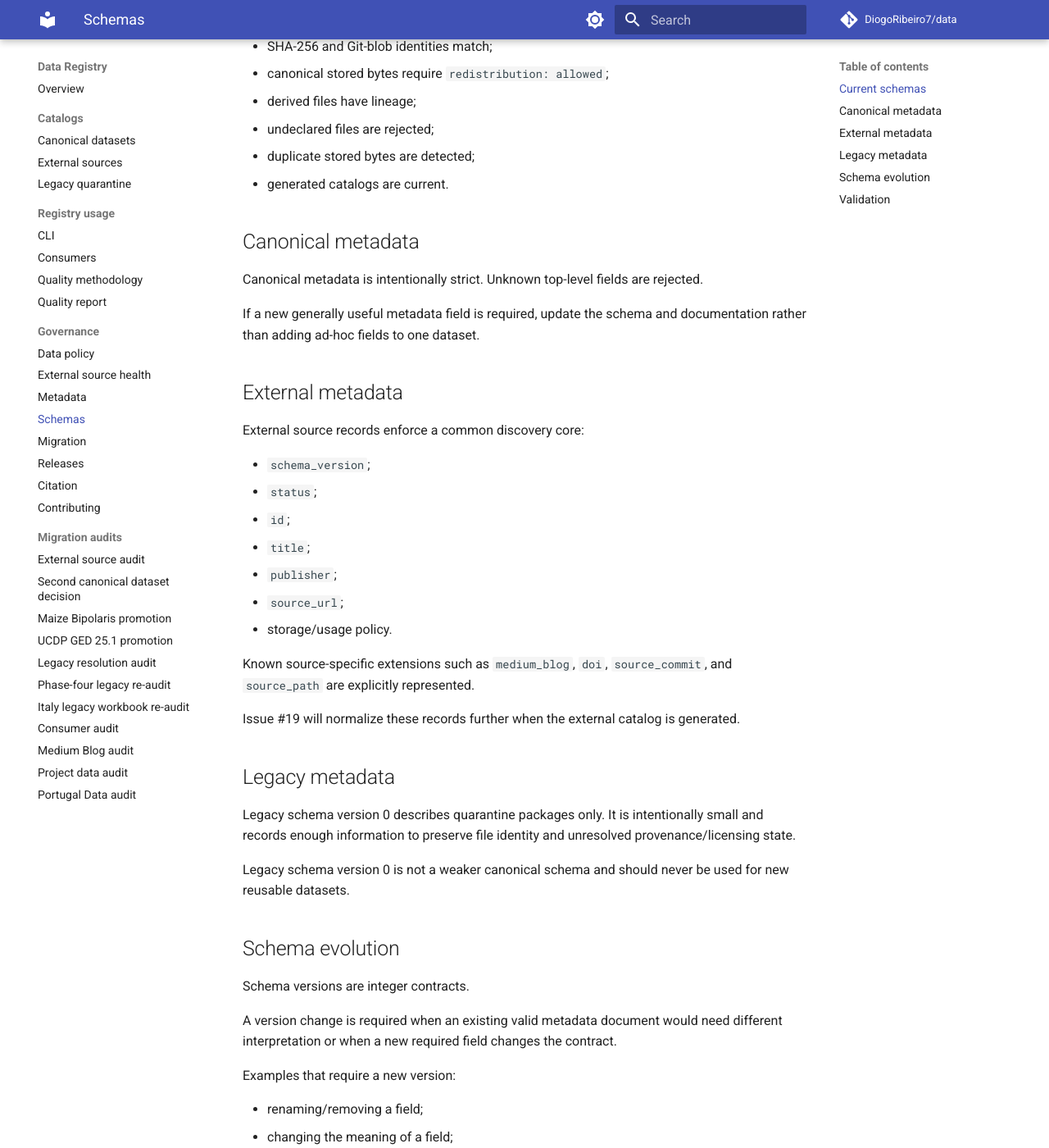
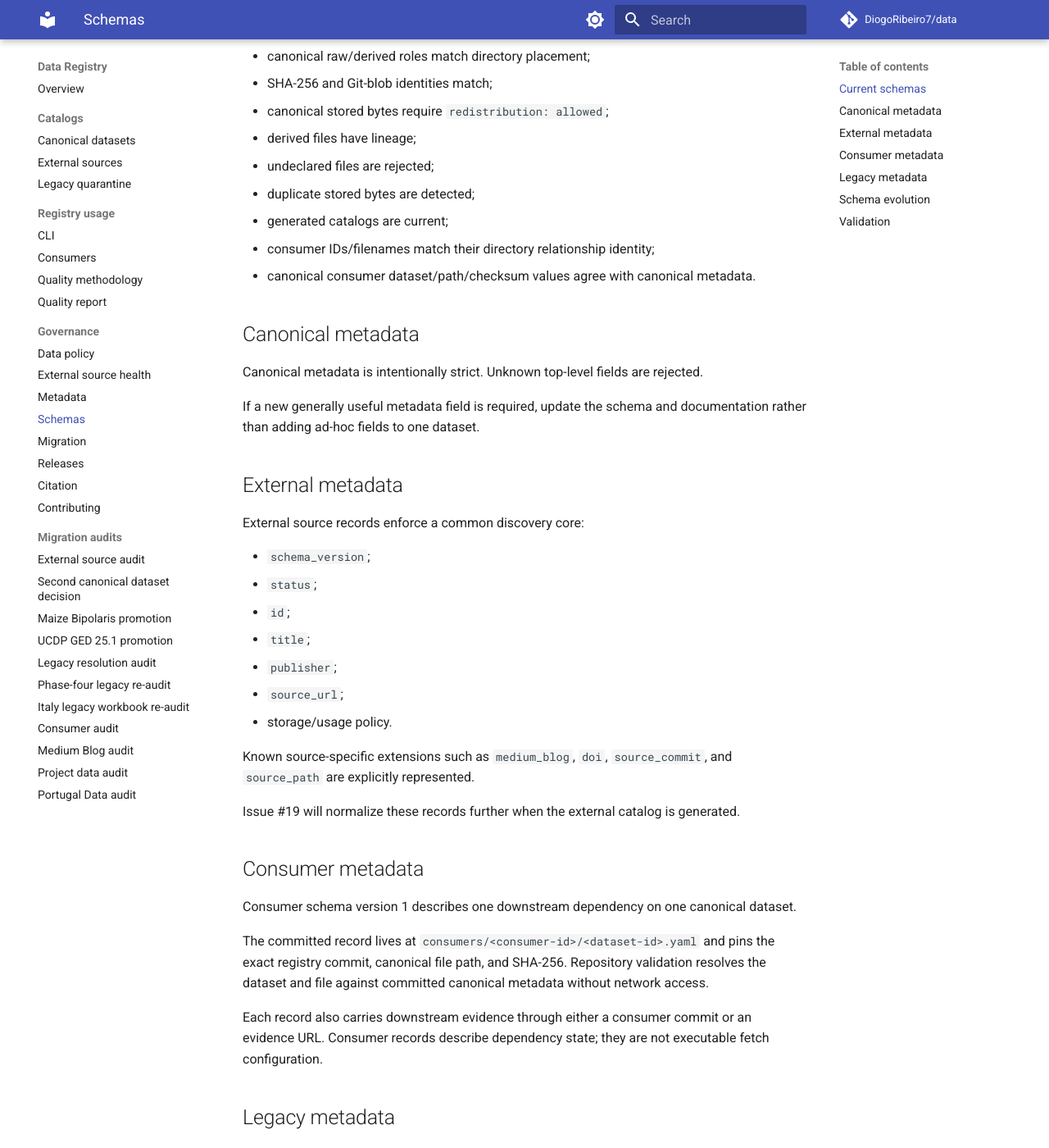
Before and after one commit to DiogoRibeiro7/data, an MkDocs documentation site: the page built from docs/SCHEMAS.md, in a window 1280 px wide and 1400 px high, scrolled down 702 px. Shown: the whole window at 82% size. Built offline with MkDocs 1.6.1 and Material for MkDocs 9.7.7, drawn with Linux system fonts in a browser that asks for light colours; comment, search, counter and statistics services are not loaded; some of the changed text lies outside the part shown.

Commit message:
docs: document consumer metadata schema

```diff
--- a/docs/SCHEMAS.md
+++ b/docs/SCHEMAS.md
@@ -8,6 +8,7 @@ Repository metadata is validated against versioned JSON Schemas in `schemas/`.
 | --- | --- | ---: |
 | Canonical datasets | `schemas/canonical-metadata-v1.schema.json` | 1 |
 | External source records | `schemas/external-metadata-v1.schema.json` | 1 |
+| Consumer relationships | `schemas/consumer-metadata-v1.schema.json` | 1 |
 | Legacy quarantine | `schemas/legacy-metadata-v0.schema.json` | 0 |
 
 The JSON Schemas define structural requirements: required fields, types, enums, string patterns, URI/date formats, and whether unknown top-level fields are permitted.
@@ -22,7 +23,9 @@ The Python validator retains semantic checks that cannot be represented cleanly
 - derived files have lineage;
 - undeclared files are rejected;
 - duplicate stored bytes are detected;
-- generated catalogs are current.
+- generated catalogs are current;
+- consumer IDs/filenames match their directory relationship identity;
+- canonical consumer dataset/path/checksum values agree with canonical metadata.
 
 ## Canonical metadata
 
@@ -45,6 +48,17 @@ External source records enforce a common discovery core:
 Known source-specific extensions such as `medium_blog`, `doi`, `source_commit`, and `source_path` are explicitly represented.
 
 Issue #19 will normalize these records further when the external catalog is generated.
+
+## Consumer metadata
+
+Consumer schema version 1 describes one downstream dependency on one canonical dataset.
+
+The committed record lives at `consumers/<consumer-id>/<dataset-id>.yaml` and pins the
+exact registry commit, canonical file path, and SHA-256. Repository validation resolves the
+dataset and file against committed canonical metadata without network access.
+
+Each record also carries downstream evidence through either a consumer commit or an evidence
+URL. Consumer records describe dependency state; they are not executable fetch configuration.
 
 ## Legacy metadata
 
```
